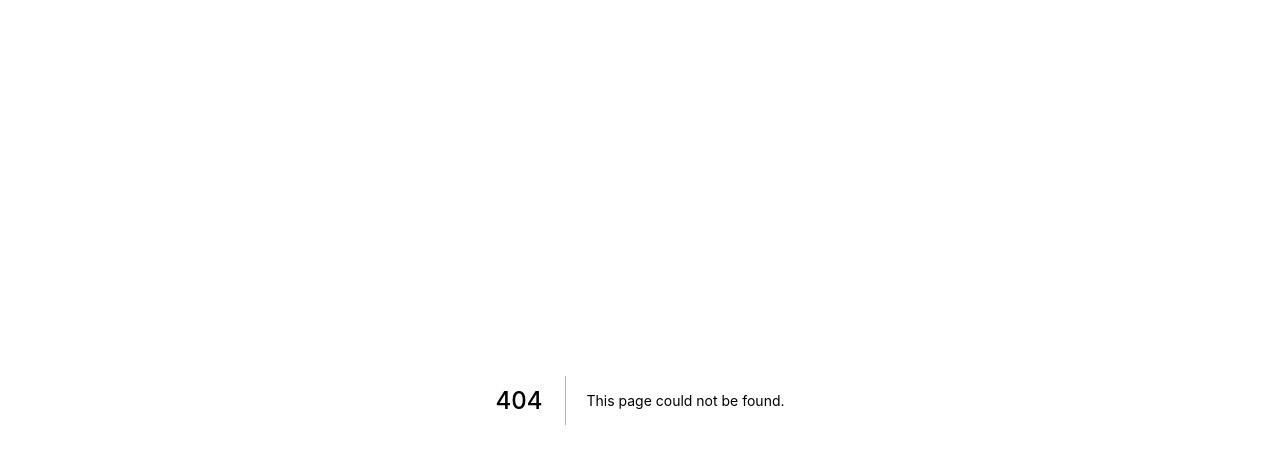
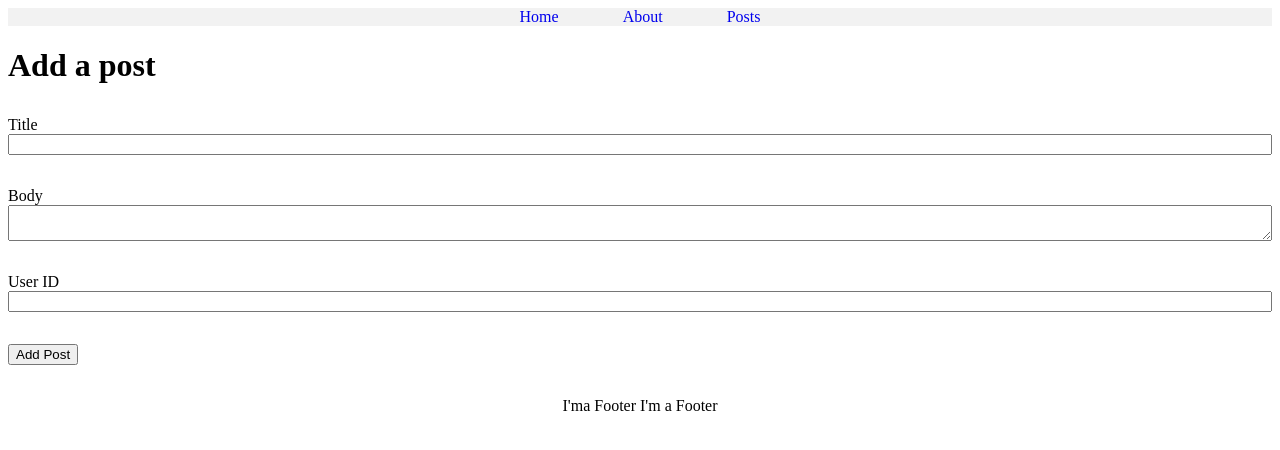
Before and after one commit to FrancisCalizo/JS-Concepts-2020, a Next.js app in the folder nextjs-react-query-posts/: page /addPost in a window 1280 px wide. Before the commit this address had no page. Shown: the top 450 px of the page. Built offline with nearby package versions, Linux system fonts and the light colour scheme.

Commit message:
create addPost Page

```diff
--- a/nextjs-react-query-posts/package.json
+++ b/nextjs-react-query-posts/package.json
@@ -16,6 +16,7 @@
     "@types/styled-components": "^5.1.2",
     "babel-plugin-styled-components": "^1.11.1",
     "concurrently": "^5.3.0",
+    "react-query-devtools": "^2.4.2",
     "typescript": "^3.9.7"
   },
   "scripts": {
--- a/nextjs-react-query-posts/src/components/layout.tsx
+++ b/nextjs-react-query-posts/src/components/layout.tsx
@@ -2,6 +2,7 @@ import React from 'react';
 import Link from 'next/link';
 import Head from 'next/head';
 import styled from 'styled-components';
+import { ReactQueryDevtools } from 'react-query-devtools';
 
 interface LayoutProps {
   children: React.ReactNode;
@@ -63,6 +64,7 @@ const Layout: React.FC<LayoutProps> = ({
       {children}
 
       <Footer>{`I'ma Footer I'm a Footer`}</Footer>
+      <ReactQueryDevtools initialIsOpen={false} />
     </div>
   );
 };
--- /dev/null
+++ b/nextjs-react-query-posts/src/pages/addPost.tsx
@@ -0,0 +1,34 @@
+import styled from 'styled-components';
+
+import Layout from '../components/layout';
+
+const InputContainer = styled.div`
+  display: flex;
+  flex-direction: column;
+  margin: 2rem auto;
+`;
+
+const addPost = () => {
+  return (
+    <Layout title="Add Post">
+      <h1>Add a post</h1>
+      <InputContainer>
+        <label htmlFor="title">Title</label>
+        <input type="text" id="title" />
+      </InputContainer>
+      <InputContainer>
+        <label htmlFor="body">Body</label>
+        <textarea id="body" />
+      </InputContainer>
+      <InputContainer>
+        <label htmlFor="userId">User ID</label>
+        <input type="text" id="userId" />
+      </InputContainer>
+      <div>
+        <button type="submit">Add Post</button>
+      </div>
+    </Layout>
+  );
+};
+
+export default addPost;
--- a/nextjs-react-query-posts/src/pages/post/[id].tsx
+++ b/nextjs-react-query-posts/src/pages/post/[id].tsx
@@ -17,7 +17,7 @@ const getPost = async (_: string, obj: { id: number }) => {
 
 const PostItem = (props: Props) => {
   const router = useRouter();
-  const { data: post } = useQuery(['todo', { id: props.post.id }], getPost, {
+  const { data: post } = useQuery(['post', { id: props.post.id }], getPost, {
     initialData: props.post,
   });
 
```
Also changed, not shown: nextjs-react-query-posts/src/components/AddPostButton.tsx (added, +20 -0 lines), nextjs-react-query-posts/src/pages/posts.tsx (+8 -1 lines), 1 other file (tests, documents, lock files or other folders).
